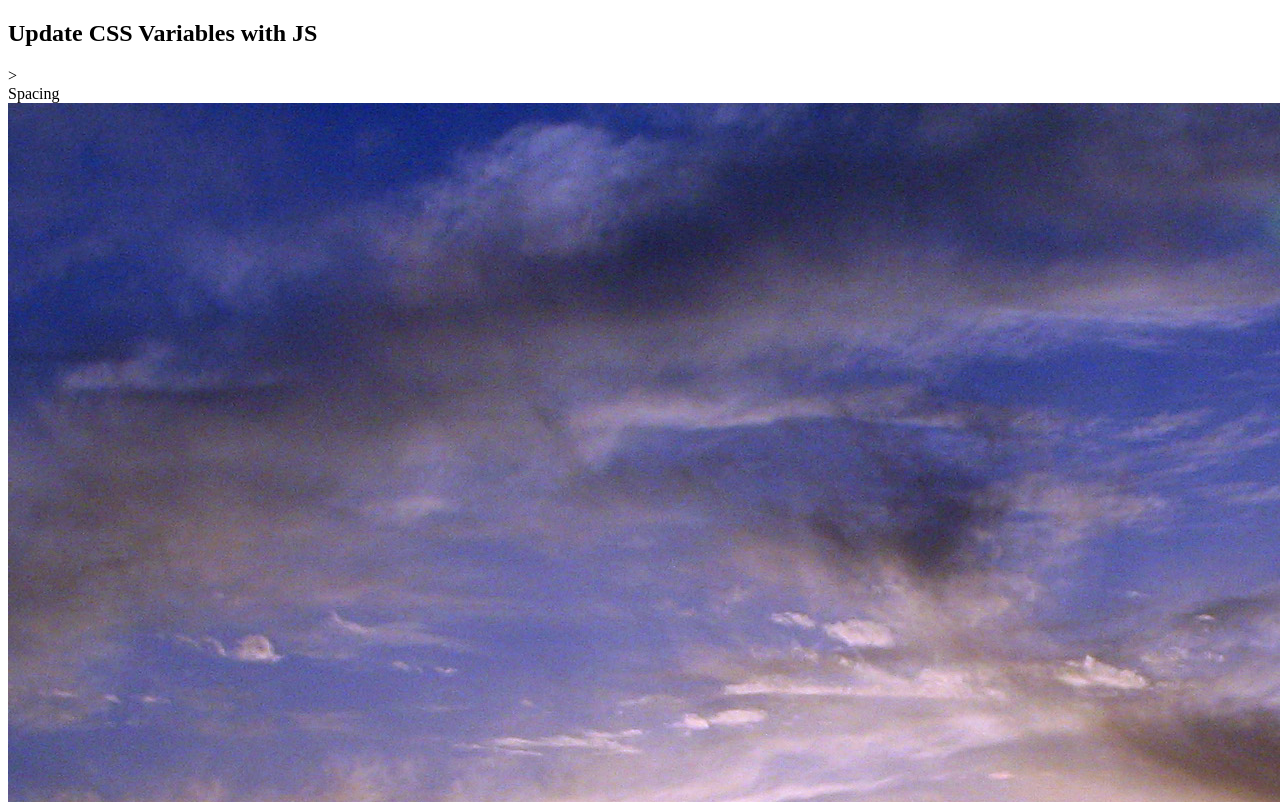
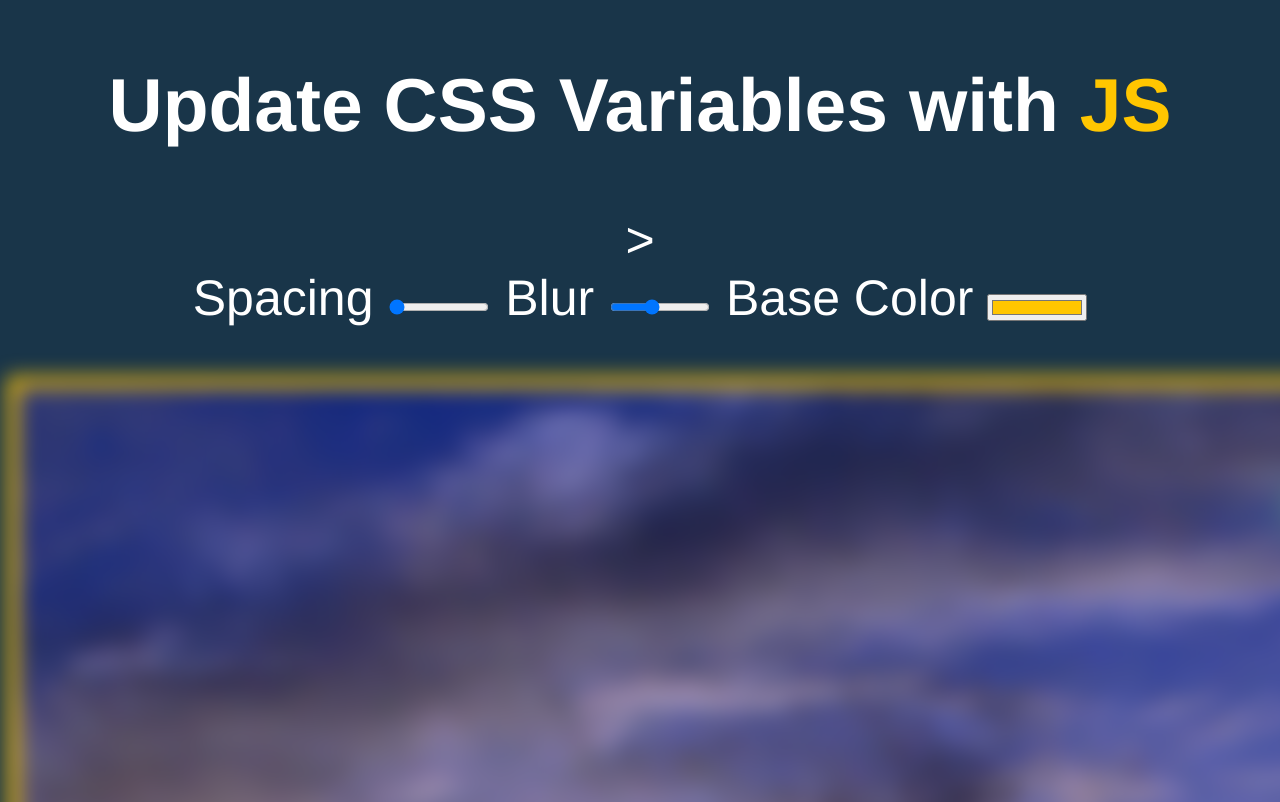
Before and after one commit to natominDev/PlayingWithCSSVariablesAndJS, a plain HTML site: page index.html in a window 1280 px wide. Shown: the top 802 px of the page. Drawn offline with Linux system fonts and the light colour scheme.

Commit message:
[modified] index.html ./src/stylesheet.css

```diff
--- a/index.html
+++ b/index.html
@@ -1,16 +1,33 @@
 <!DOCTYPE html>
 <html lang="ja">
-    <hrad>
+    <head>
         <meta charset="UTF-8">
         <title>PlayingWithCSSVariablesAndJS</title>
-        <link ref="stylesheet" href="./src/stylesheet.css">
-    </hrad>
+        <link rel="stylesheet" href="./src/stylesheet.css">
+    </head>
     <body>
-        <h2>Update CSS Variables with <span class='h1'>JS</span></h2>>
+        <h2>Update CSS Variables with <span class='hl'>JS</span></h2>>
         <div class="controls">
             <label for="spacing">Spacing</label>
+            <input type="range" name="spacing" min="10" max="200" value="10" data-sizing="px">
+
+            <label for="blur">Blur</label>
+            <input type="range" name="blur" min="0" max="25" value="10" data-sizing="px">
+
+            <label for="base">Base Color</label>
+            <input type="color" name="base" value="#ffc600">
         </div>
-        <duv></duv>
         <img src="./pic/picture1.jpg">
+
+        <script>
+            const inputs = document.querySelectorAll('.controls input');
+
+            function handleUpdate() {
+                const suffix = this.dataset.sizing || '';
+                document.documentElement.style.setProperty(`--${this.name}`, this.value + suffix);
+            }
+
+            inputs.forEach(input => input.addEventListener('change', handleUpdate));
+        </script>
     </body>
 </html>
--- a/src/stylesheet.css
+++ b/src/stylesheet.css
@@ -1,3 +1,19 @@
+:root {
+    --base: #ffc600;
+    --spacing: 10px;
+    --blur: 10px;
+}
+
+img {
+    padding: var(--spacing);
+    background: var(--base);
+    filter: blur(var(--blur));
+}
+
+.hl {
+    color: var(--base);
+}
+
 body {
     text-align: center;
 }
@@ -13,3 +29,12 @@ body {
 .controls {
     margin-bottom: 50px;
 }
+
+a {
+    color: var(--vase);
+    text-decoration: none;
+}
+
+input {
+    width: 100px;
+}
```
